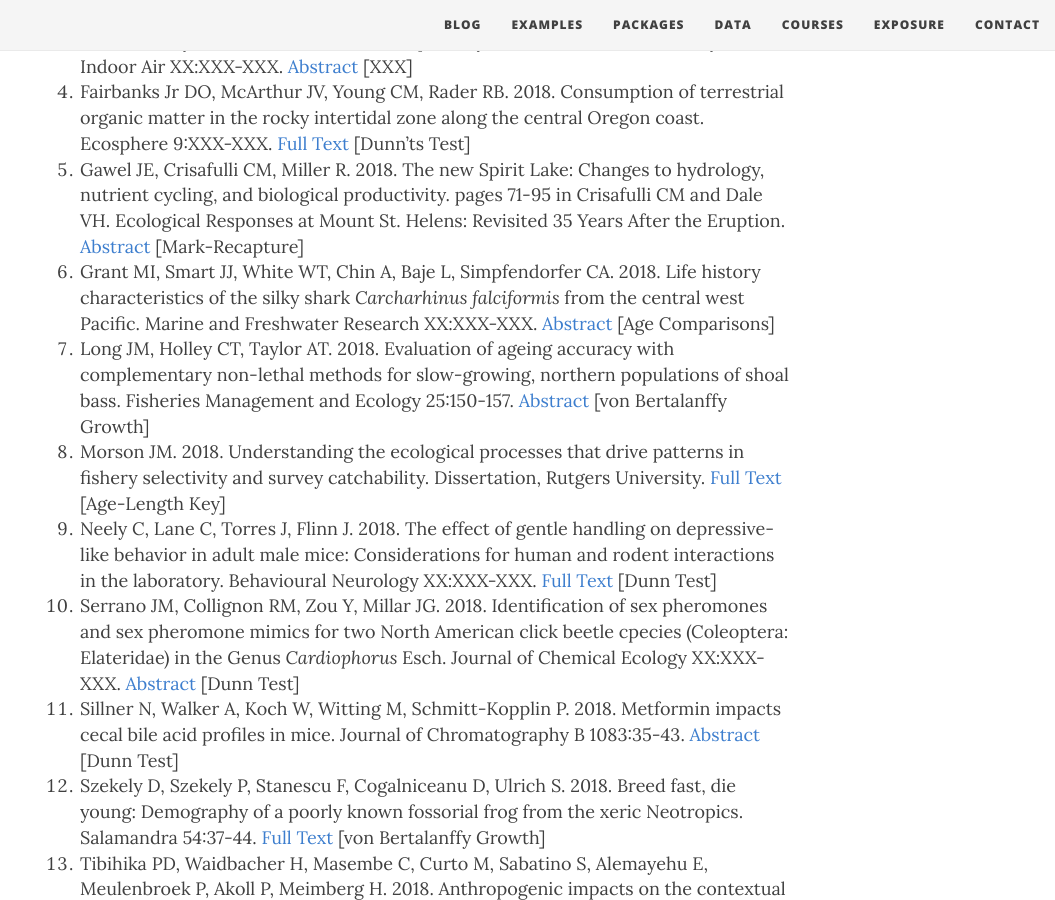
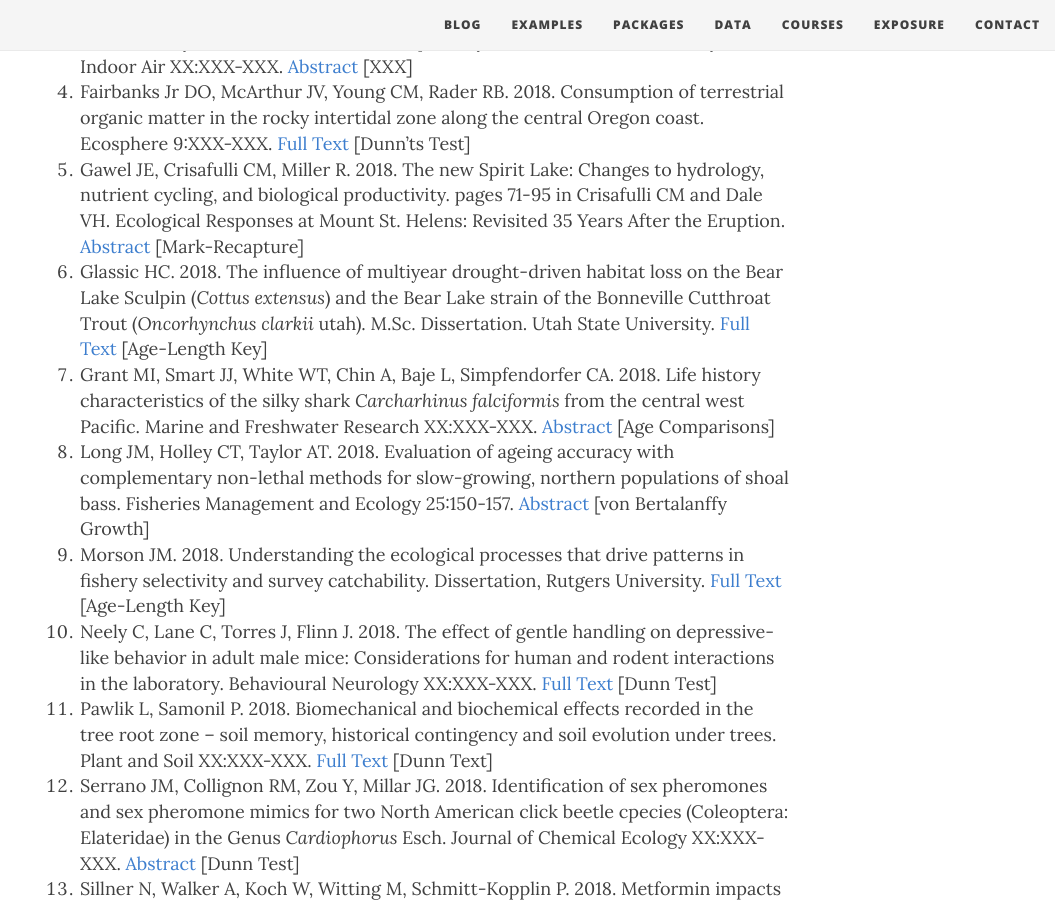
Before and after one commit to droglenc/fishR, a Jekyll site: the page built from exposure/exposure-citations18.md, in a window 1280 px wide and 900 px high, scrolled down 627 px. Shown: the whole window, without its empty margins (225-1280 px from the left). Built offline with Jekyll 4.4.1, drawn with Linux system fonts in a browser that asks for light colours; nearby versions of some CDN libraries.

Commit message:
Added citations

```diff
--- a/exposure/exposure-citations18.md
+++ b/exposure/exposure-citations18.md
@@ -5,17 +5,19 @@ subtitle: fishR and FSA is Being Used!!
 css: "/css/exposure-citation.css"
 ---
 
-The [**IFAR** book](http://derekogle.com/IFAR/), **fishR** website, or the **FSA** package were cited in the following <span id="contact-div">15</span> publications.
+The [**IFAR** book](http://derekogle.com/IFAR/), **fishR** website, or the **FSA** package were cited in the following <span id="contact-div">17</span> publications.
 
 1. Blackman TE, Crisafulli CM, Cleason SM. 2018. Characteristics of a new Rainbow Trout population: Spirit Lake, Mount St. Helens Volcano, 2000–2015. pages 251-267 in Crisafulli CM and Dale VH. Ecological Responses at Mount St. Helens: Revisited 35 Years After the Eruption. [Abstract](https://link.springer.com/chapter/10.1007/978-1-4939-7451-1_14) [Depletion Estimates]
 1. Borah M, Mahanta DJ. 2018. An approach to estimate the parameters of von Bertalanffy growth models in forestry. The Indian Forester 144:XXX-XXX. [Abstract](http://www.indianforester.co.in/index.php/indianforester/article/view/121305) [von Bertalanffy Growth]
 1. Day DB, Xiang J, Mo J, Clyde MA, Weschler CJ, Li F, Gong J, Chung M, Zhang Y, Zhang J. 2018. Combined use of an electrostatic precipitator and a HEPA filter in building ventilation systems: Effects on cardiorespiratory health indicators in healthy adults. Indoor Air XX:XXX-XXX. [Abstract](http://onlinelibrary.wiley.com/doi/10.1111/ina.12447/full) [XXX]
 1. Fairbanks Jr DO, McArthur JV, Young CM, Rader RB. 2018. Consumption of terrestrial organic matter in the rocky intertidal zone along the central Oregon coast. Ecosphere 9:XXX-XXX. [Full Text](http://onlinelibrary.wiley.com/doi/10.1002/ecs2.2138/full) [Dunn'ts Test]
 1. Gawel JE, Crisafulli CM, Miller R. 2018. The new Spirit Lake: Changes to hydrology, nutrient cycling, and biological productivity. pages 71-95 in Crisafulli CM and Dale VH. Ecological Responses at Mount St. Helens: Revisited 35 Years After the Eruption. [Abstract](https://link.springer.com/chapter/10.1007/978-1-4939-7451-1_4) [Mark-Recapture]
+1. Glassic HC. 2018. The influence of multiyear drought-driven habitat loss on the Bear Lake Sculpin (*Cottus extensus*) and the Bear Lake strain of the Bonneville Cutthroat Trout (*Oncorhynchus clarkii* utah). M.Sc. Dissertation. Utah State University. [Full Text](https://digitalcommons.usu.edu/cgi/viewcontent.cgi?article=8067&context=etd)  [Age-Length Key]
 1. Grant MI, Smart JJ, White WT, Chin A, Baje L, Simpfendorfer CA. 2018. Life history characteristics of the silky shark *Carcharhinus falciformis* from the central west Pacific. Marine and Freshwater Research XX:XXX-XXX. [Abstract](http://www.publish.csiro.au/MF/MF17163) [Age Comparisons]
 1. Long JM, Holley CT, Taylor AT. 2018. Evaluation of ageing accuracy with complementary non-lethal methods for slow-growing, northern populations of shoal bass. Fisheries Management and Ecology 25:150-157. [Abstract](http://onlinelibrary.wiley.com/doi/10.1111/fme.12274/full) [von Bertalanffy Growth]
 1. Morson JM. 2018. Understanding the ecological processes that drive patterns in fishery selectivity and survey catchability. Dissertation, Rutgers University. [Full Text](http://scholar.google.com/scholar_url?url=https://rucore.libraries.rutgers.edu/rutgers-lib/56061/PDF/1/&hl=en&sa=X&scisig=AAGBfm3oPizfJa5iIEZHcrzzNZgYhkG9Zg&nossl=1&oi=scholaralrt) [Age-Length Key]
 1. Neely C, Lane C, Torres J, Flinn J. 2018. The effect of gentle handling on depressive-like behavior in adult male mice: Considerations for human and rodent interactions in the laboratory. Behavioural Neurology XX:XXX-XXX. [Full Text](http://scholar.google.com/scholar_url?url=http://downloads.hindawi.com/journals/bn/2018/2976014.pdf&hl=en&sa=X&scisig=AAGBfm3Pl5r_LR-W3gzkU0QCykj0RCOEWA&nossl=1&oi=scholaralrt) [Dunn Test]
+1. Pawlik L, Samonil P. 2018. Biomechanical and biochemical effects recorded in the tree root zone – soil memory, historical contingency and soil evolution under trees. Plant and Soil XX:XXX-XXX. [Full Text](https://link.springer.com/article/10.1007/s11104-018-3622-9) [Dunn Text]
 1. Serrano JM, Collignon RM, Zou Y, Millar JG. 2018. Identification of sex pheromones and sex pheromone mimics for two North American click beetle cpecies (Coleoptera: Elateridae) in the Genus *Cardiophorus* Esch. Journal of Chemical Ecology XX:XXX-XXX. [Abstract](https://link.springer.com/article/10.1007/s10886-018-0940-6) [Dunn Test]
 1. Sillner N, Walker A, Koch W, Witting M, Schmitt-Kopplin P. 2018. Metformin impacts cecal bile acid profiles in mice. Journal of Chromatography B 1083:35-43. [Abstract](https://www.sciencedirect.com/science/article/pii/S1570023218300795) [Dunn Test]
 1. Szekely D, Szekely P, Stanescu F, Cogalniceanu D, Ulrich S. 2018. Breed fast, die young: Demography of a poorly known fossorial frog from the xeric Neotropics. Salamandra 54:37-44. [Full Text](https://www.researchgate.net/profile/Florina_Stanescu/publication/320779366_Breed_fast_die_young_Demography_of_a_poorly_known_fossorial_frog_from_the_xeric_Neotropics/links/5a85c642aca272017e564ce2/Breed-fast-die-young-Demography-of-a-poorly-known-fossorial-frog-from-the-xeric-Neotropics.pdf) [von Bertalanffy Growth]
```
